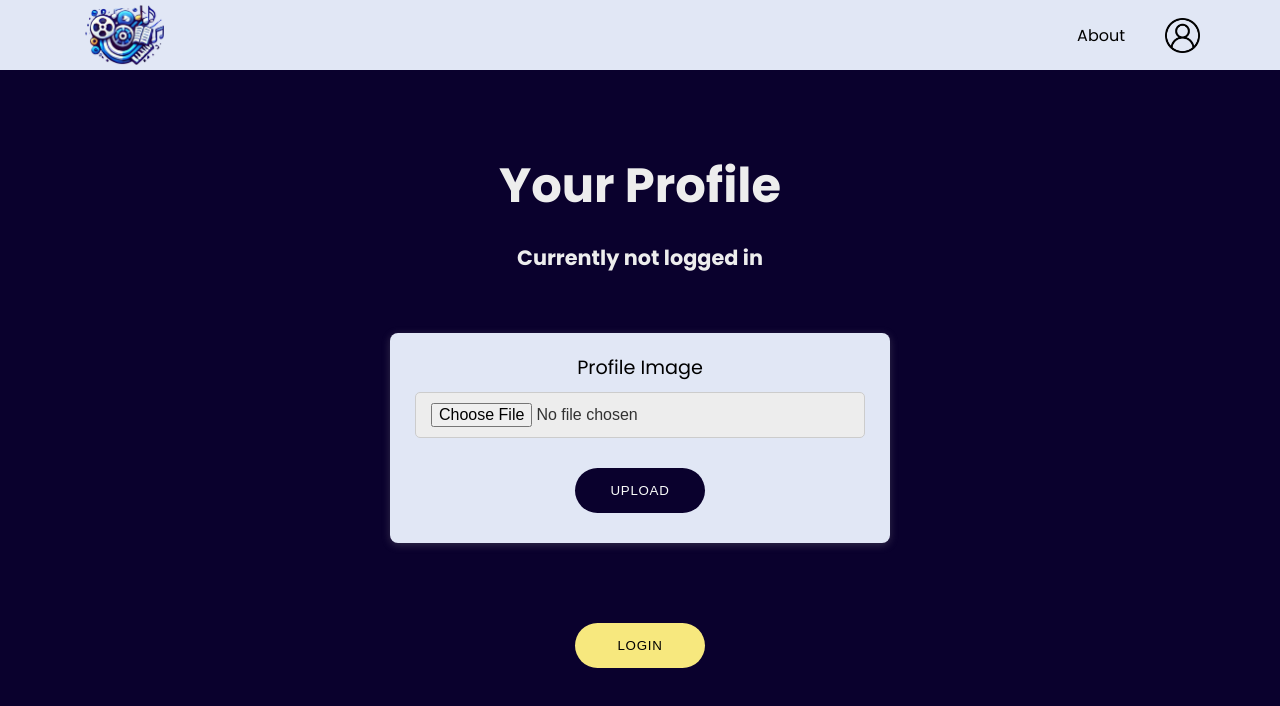
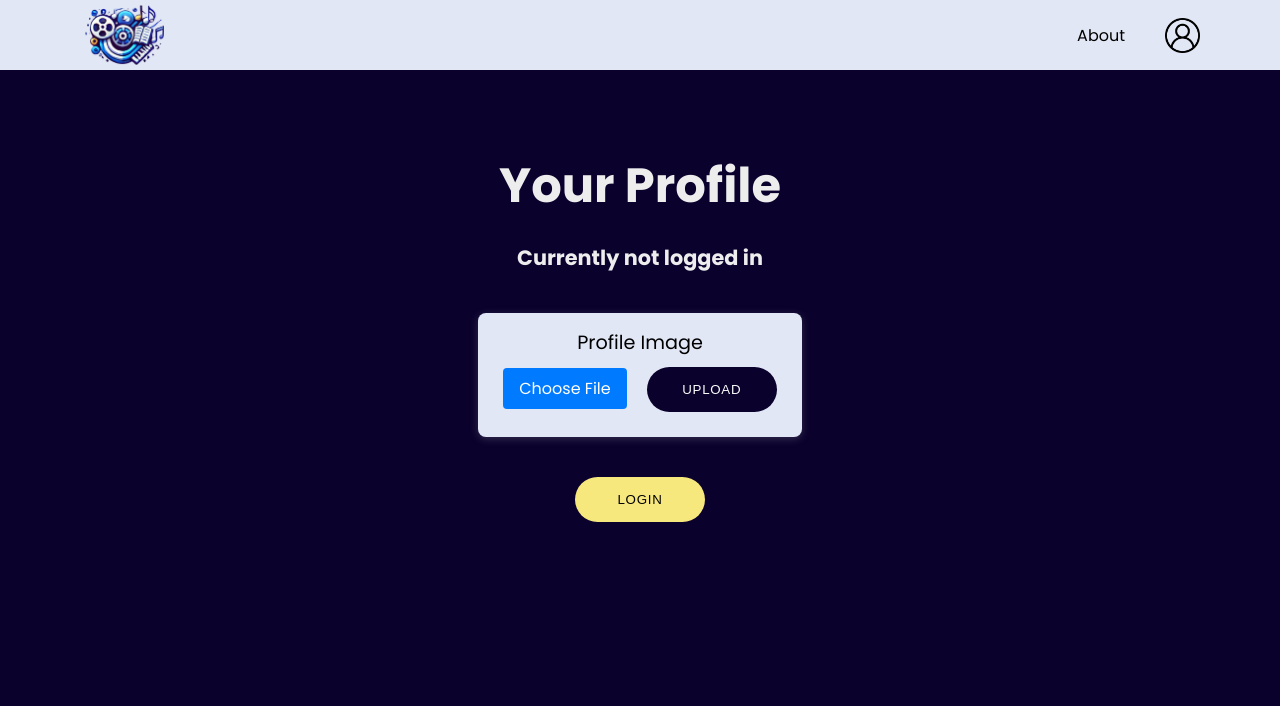
Before and after one commit to girsy01/project2_LHF, a React (Vite) app: page /profile in a window 1280 px wide. Shown: the top 706 px of the page. Built offline with nearby package versions, Linux system fonts and the light colour scheme; no server answers.

Commit message:
added profile image functionality

```diff
--- a/src/components/Navbar.jsx
+++ b/src/components/Navbar.jsx
@@ -8,7 +8,7 @@ const Navbar = () => {
   // const { userId } = useParams();
   const location = useLocation();
 
-  const { loggedIn, userId } = useContext(AuthContext);
+  const { loggedIn, userId, imageUrl } = useContext(AuthContext);
 
   const getNavLinkClass = (isActive, shouldApplySplash) => {
     let classes = isActive ? "selected" : "";
@@ -45,7 +45,11 @@ const Navbar = () => {
           </NavLink>
           <Link to="/profile">
             <div className={`img-profile ${loggedIn && "logged-in"}`}>
-              <img src={userImage} alt="User Profile" />
+              <img
+                src={imageUrl ? imageUrl : userImage}
+                className={imageUrl && "img-photo"}
+                alt="User Profile"
+              />
             </div>
           </Link>
         </div>
--- a/src/contexts/AuthContext.jsx
+++ b/src/contexts/AuthContext.jsx
@@ -14,6 +14,8 @@ const AuthWrapper = ({ children }) => {
     return localStorage.getItem("userId") || null;
   });
 
+  const [imageUrl, setImageUrl] = useState("");
+
   // Update localStorage whenever loggedIn changes
   useEffect(() => {
     localStorage.setItem("loggedIn", loggedIn);
@@ -29,7 +31,9 @@ const AuthWrapper = ({ children }) => {
   }, [userId]);
 
   return (
-    <AuthContext.Provider value={{ loggedIn, setLoggedIn, userId, setUserId }}>
+    <AuthContext.Provider
+      value={{ loggedIn, setLoggedIn, userId, setUserId, imageUrl, setImageUrl }}
+    >
       {children}
     </AuthContext.Provider>
   );
--- a/src/pages/ProfilePage.jsx
+++ b/src/pages/ProfilePage.jsx
@@ -3,15 +3,15 @@ import { AuthContext } from "../contexts/AuthContext";
 import axios from "axios";
 import { Link, useNavigate } from "react-router-dom";
 import { MessageContext } from "../contexts/MessageContext";
+import CustomFileInput from "../components/CustomFileInput";
 
 const ProfilePage = () => {
   const { userId } = useContext(AuthContext);
   const [currentUser, setCurrentUser] = useState(null); // Initialize with null
   const navigate = useNavigate();
-  const { loggedIn, setLoggedIn, setUserId } = useContext(AuthContext);
+  const { loggedIn, setLoggedIn, setUserId, imageUrl, setImageUrl } = useContext(AuthContext);
   const { setMessage, setShowDeleteMessage } = useContext(MessageContext);
   const [profileImage, setProfileImage] = useState(null);
-  const [imageUrl, setImageUrl] = useState("");
 
   useEffect(() => {
     if (userId) {
@@ -83,6 +83,10 @@ const ProfilePage = () => {
       .catch((err) => console.log(err));
   }
 
+  const handleFileChange = (event) => {
+    setProfileImage(e.target.files[0]);
+  };
+
   return (
     <div className="wrapper profilePage">
       <h1>Your Profile</h1>
@@ -97,17 +101,22 @@ const ProfilePage = () => {
       <form onSubmit={handleAddImage}>
         <p>Profile Image</p>
         <input type="file" onChange={(e) => setProfileImage(e.target.files[0])} />
+        <CustomFileInput
+          className="my-custom-file-input"
+          onChange={(e) => setProfileImage(e.target.files[0])}
+        />
+
         <button className="btn-dark">Upload</button>
       </form>
       {loggedIn ? (
-        <>
+        <div>
           <button className="btn-light" onClick={handleLogout}>
             Logout
           </button>
           <button className="btn-alarm" onClick={handleDelete}>
             Delete
           </button>
-        </>
+        </div>
       ) : (
         <Link to="/">
           <button className="btn-light">Login</button>
--- a/src/pages/SplashPage.jsx
+++ b/src/pages/SplashPage.jsx
@@ -43,7 +43,7 @@ const SplashPage = () => {
   }
 
   return (
-    <div>
+    <div className="splash-page">
       {/* <img src={logo} alt="" /> */}
       <form onSubmit={handleSubmit}>
         <label>
@@ -68,6 +68,7 @@ const SplashPage = () => {
         <button className="btn-dark">Login</button>
       </form>
       <Link to="/register">
+        <h2>No account yet?</h2>
         <button className="btn-light">Register</button>
       </Link>
     </div>
--- a/src/styles/_components.scss
+++ b/src/styles/_components.scss
@@ -13,12 +13,19 @@ nav {
   }
 
   a img {
-    height: 100%;
+    height: 100%px;
     padding: 5px;
   }
 
   .img-profile img {
     padding: 0;
+  }
+
+  .img-photo {
+    border-radius: 100px;
+    height: 35px;
+    width: 35px;
+    object-fit: cover;
   }
 
   .menu {
@@ -177,9 +184,12 @@ nav {
 .custom-file-input {
   position: relative;
   display: inline-block;
+  width: fit-content;
+  min-width: 130px;
 }
 
 .custom-file-input label {
+  margin: 10px;
   background-color: #007bff;
   color: #fff;
   padding: 0.5rem 1rem;
--- a/src/styles/_pages.scss
+++ b/src/styles/_pages.scss
@@ -69,7 +69,6 @@
   align-items: center;
 
   button {
-    margin-top: 30px;
     width: 15%;
     min-width: 130px;
   }
@@ -83,6 +82,10 @@
   }
 
   form {
+    margin: 30px 10px;
+    padding: 15px;
+    width: fit-content;
+
     .file-input {
       display: none; /* Completely hides the native file input */
     }
@@ -106,7 +109,7 @@
     }
 
     input {
-      margin-top: 10px;
+      display: none;
     }
 
     button {
@@ -278,3 +281,12 @@ section {
     grid-template-columns: 1fr;
   }
 }
+
+//Splash Page
+.splash-page {
+  text-align: center;
+  h2 {
+    color: vars.$color_2;
+    font-size: 1.5rem;
+  }
+}
```
